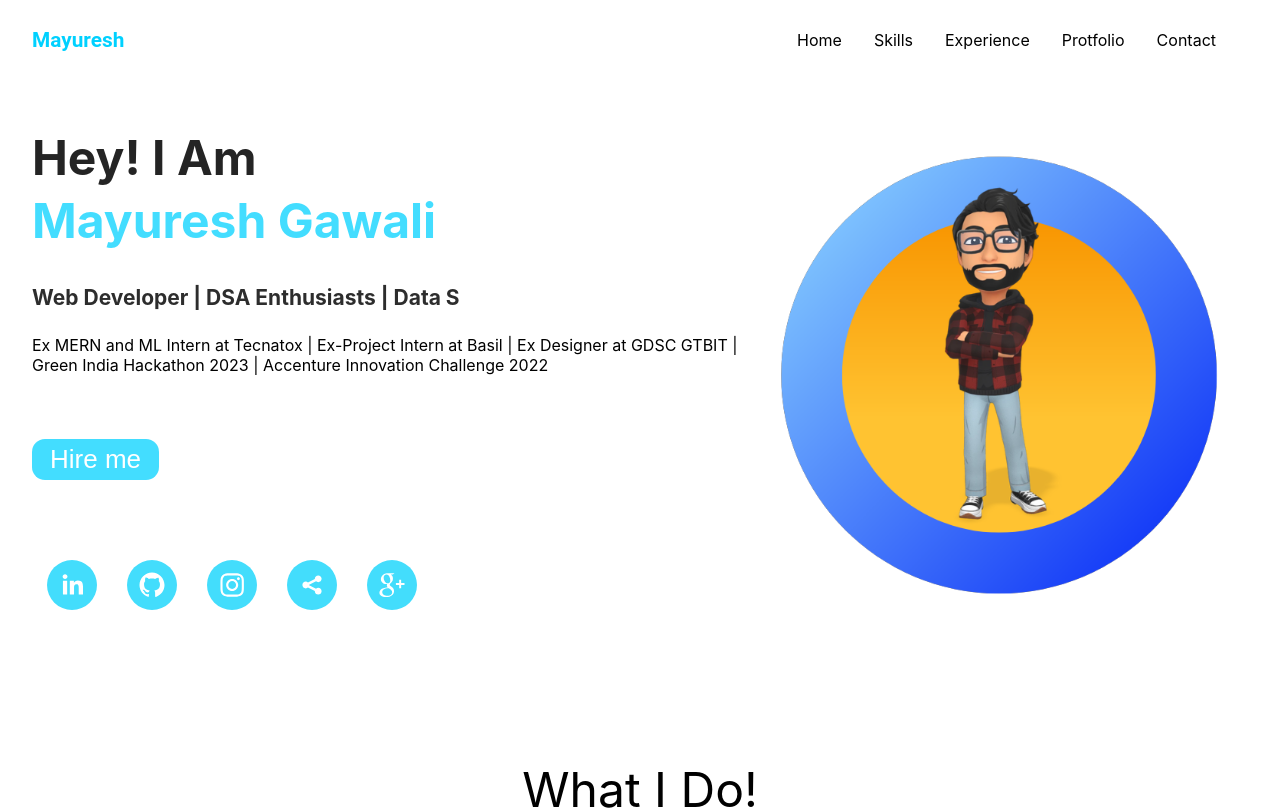
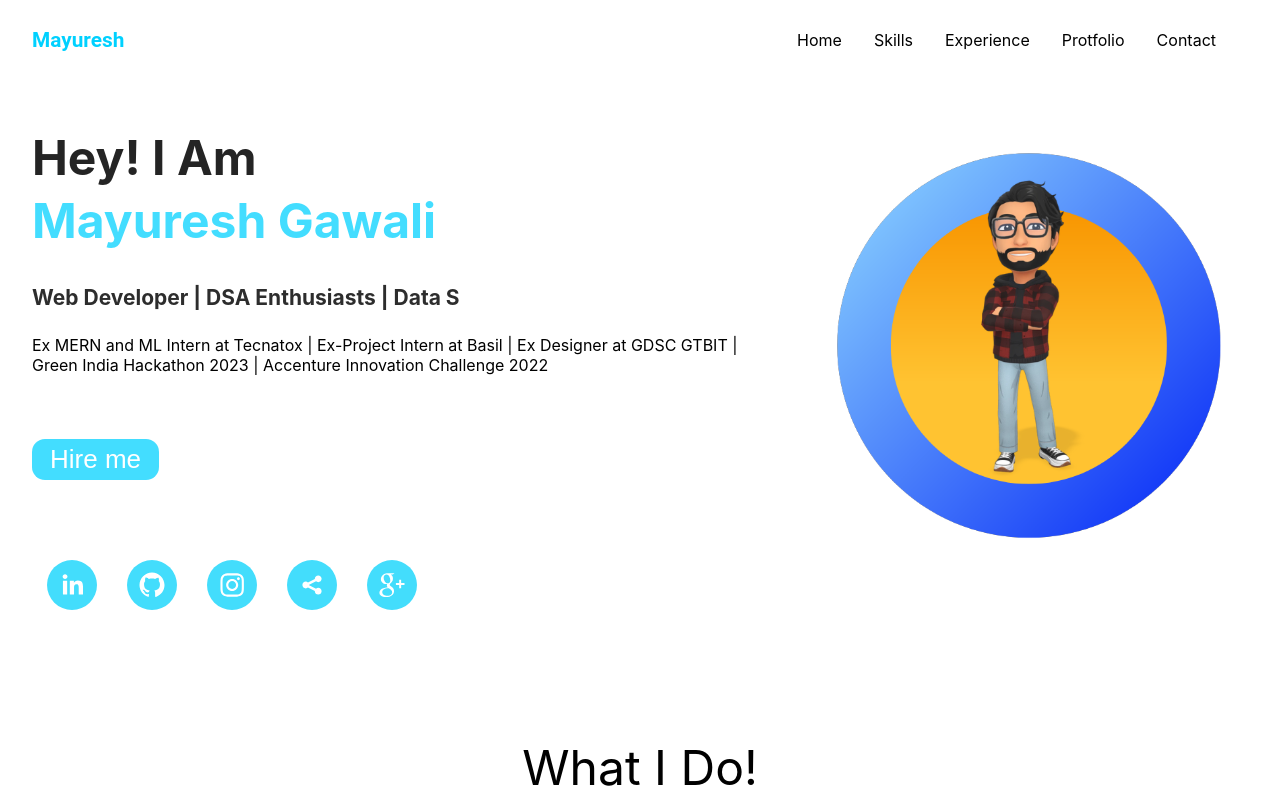
Before and after one commit to Mayur5012/Me, a React (Create React App) app: page / in a window 1280 px wide. Shown: the top 810 px of the page. Built offline with nearby package versions, Linux system fonts and the light colour scheme.

Commit message:
tilt alignment

```diff
--- a/src/components/Intro/Intro.jsx
+++ b/src/components/Intro/Intro.jsx
@@ -25,8 +25,9 @@ const Intro = () => {
   const transition = { duration: 2, type: "spring" };
 //img size
 const size= {
-  width: "500px",
-  height: "500px",
+  marginLeft:"37px",
+  width: "440px",
+  height: "440px"
 };
 
 
```
